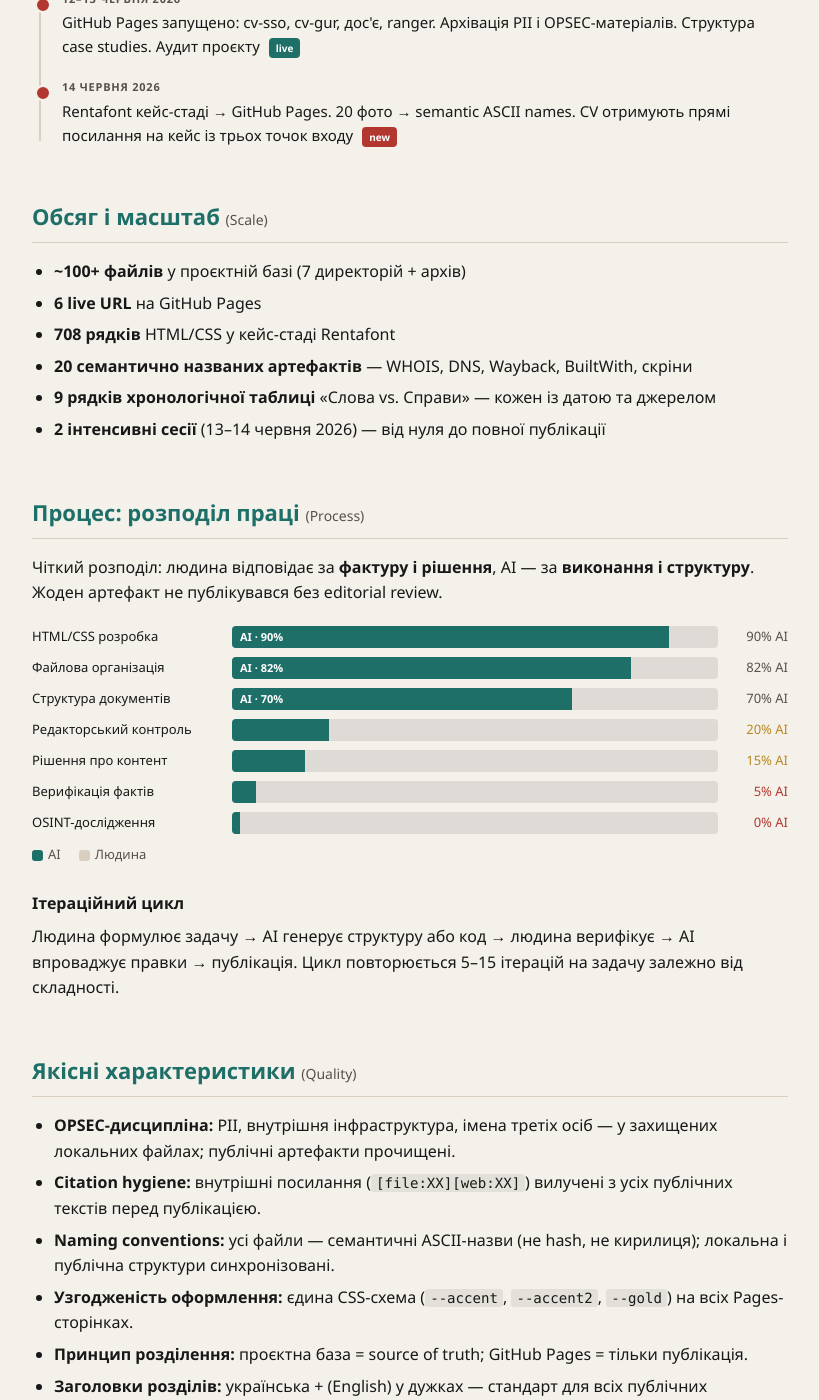
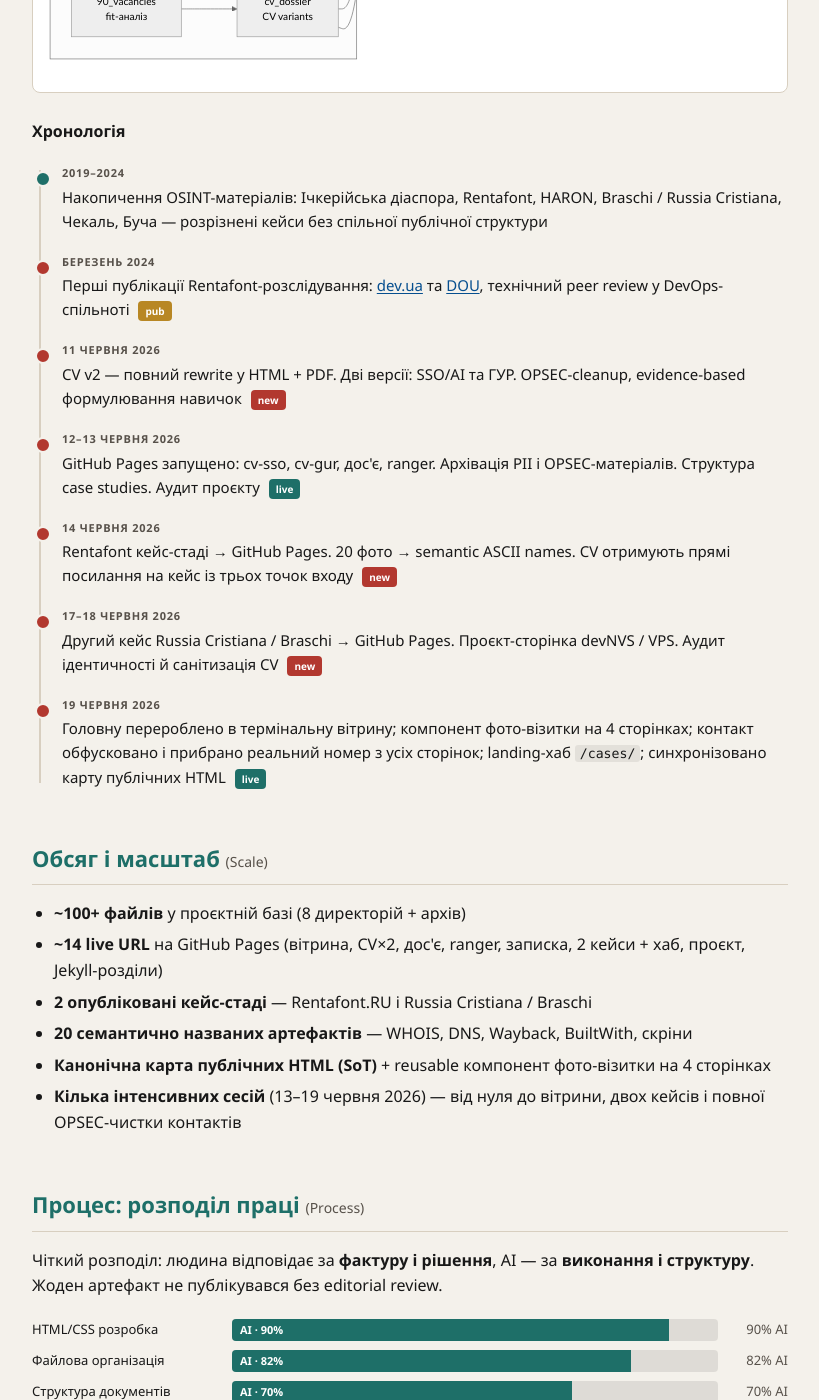
Before and after one commit to NestorVolya/nestorvolya.github.io, a Jekyll site: the page meta.html, which Jekyll copies as it is, in a window 1280 px wide and 1400 px high, scrolled down 2641 px. Shown: the whole window, without its empty margins (230-1049 px from the left). Built offline with Jekyll 4.4.1, drawn with Linux system fonts in a browser that asks for light colours; some of the changed text lies outside the part shown.

Commit message:
meta: refresh portfolio note to current state
Update stats (14 pages, 2 case studies), deliverables, mermaid diagram
(vitrina/dosie/braschi/projects/cases hub), timeline (Jun 17-19),
scale and project-links table (braschi, cases hub, devnvs-vps, Notion).

Co-Authored-By: Claude Opus 4.8 <noreply@anthropic.com>

```diff
--- a/meta.html
+++ b/meta.html
@@ -125,17 +125,19 @@
 
   <div class="stats-grid">
     <div class="stat-box"><span class="stat-num" data-target="7">0</span><div class="stat-label">OSINT-кейсів у роботі</div></div>
-    <div class="stat-box"><span class="stat-num" data-target="1">0</span><div class="stat-label">кейс-стаді опублікований</div></div>
+    <div class="stat-box"><span class="stat-num" data-target="2">0</span><div class="stat-label">кейс-стаді опубліковано</div></div>
     <div class="stat-box"><span class="stat-num" data-target="2">0</span><div class="stat-label">CV-варіанти live</div></div>
-    <div class="stat-box"><span class="stat-num" data-target="6">0</span><div class="stat-label">сторінок Pages</div></div>
+    <div class="stat-box"><span class="stat-num" data-target="14">0</span><div class="stat-label">сторінок Pages</div></div>
     <div class="stat-box"><span class="stat-num" data-target="20">0</span><div class="stat-label">доказових артефактів</div></div>
     <div class="stat-box"><span class="stat-num" data-target="100">0</span><div class="stat-label">файлів у проєкті</div></div>
   </div>
 
   <ul>
+    <li><strong>Вітрина (головна):</strong> термінальна single-page вітрина — фото-візитка, напрями, практичний стек, зовнішні докази; навмисно без внутрішньої навігації.</li>
     <li><strong>CV:</strong> 2 варіанти з різними аудиторіями (SSO/AI/OSINT; розвідка/ГУР) — HTML з live посиланнями на кейси, PDF для відправки.</li>
-    <li><strong>Кейс-стаді Rentafont:</strong> повне OSINT-розслідування — narrative, хронологічна таблиця «Слова vs. Справи», 11 inline evidence + 9 gallery артефактів, парадокс-бокс із ключовим протиріччям.</li>
-    <li><strong>GitHub Pages:</strong> 6 live-сторінок — дві версії CV, дос'є, профіль ranger, кейс-стаді.</li>
+    <li><strong>Кейс-стаді (2):</strong> Rentafont.RU (хронологічна таблиця «Слова vs. Справи», 20 evidence-артефактів) і Russia Cristiana / Braschi (мережа впливу РФ Італія–Москва–Україна), + landing-хаб <code>/cases/</code>.</li>
+    <li><strong>Проєкт-сторінка:</strong> devNVS / VPS — інфраструктура та OSINT-стек.</li>
+    <li><strong>GitHub Pages:</strong> ~14 live-сторінок — вітрина, дві версії CV, дос'є, ranger, ця записка, 2 кейси + хаб, проєкт, Jekyll-розділи.</li>
     <li><strong>Внутрішня документація:</strong> стратегія, OPSEC-правила, аудити, черга кейсів, пошуковий профіль вакансій.</li>
     <li><strong>Фото-база:</strong> 20 семантично названих OSINT-артефактів (WHOIS, DNS, Wayback, BuiltWith, скріни публічних заяв).</li>
   </ul>
@@ -158,15 +160,24 @@ flowchart LR
   end
   subgraph PAGES["GitHub Pages · live"]
     direction TB
+    HOME["index (вітрина)"]
     SSO["cv-sso.html"]
     GUR["cv-gur.html"]
+    DOS["dosie"]
+    HUB["cases/ (хаб)"]
     RENT["cases/rentafont_ru"]
+    BRA["cases/braschi_rc"]
+    VPS["projects/devnvs-vps"]
   end
   OUTPUT --> RENT
+  OUTPUT --> BRA
   CVDOC --> SSO
   CVDOC --> GUR
+  CVDOC --> DOS
+  HUB --> RENT
+  HUB --> BRA
   RENT -.->|"Повний кейс"| SSO
-  RENT -.->|"Повний кейс"| GUR
+  BRA -.->|"Повний кейс"| GUR
     </div>
   </div>
 
@@ -192,17 +203,25 @@ flowchart LR
       <div class="tl-date">14 червня 2026</div>
       <div class="tl-text">Rentafont кейс-стаді → GitHub Pages. 20 фото → semantic ASCII names. CV отримують прямі посилання на кейс із трьох точок входу <span class="tag tag-new">new</span></div>
     </div>
+    <div class="tl-item hi">
+      <div class="tl-date">17–18 червня 2026</div>
+      <div class="tl-text">Другий кейс Russia Cristiana / Braschi → GitHub Pages. Проєкт-сторінка devNVS / VPS. Аудит ідентичності й санітизація CV <span class="tag tag-new">new</span></div>
+    </div>
+    <div class="tl-item hi">
+      <div class="tl-date">19 червня 2026</div>
+      <div class="tl-text">Головну перероблено в термінальну вітрину; компонент фото-візитки на 4 сторінках; контакт обфусковано і прибрано реальний номер з усіх сторінок; landing-хаб <code>/cases/</code>; синхронізовано карту публічних HTML <span class="tag tag-live">live</span></div>
+    </div>
   </div>
 
   <!-- ОБСЯГ -->
   <h2 class="sh">Обсяг і масштаб <small style="font-size:14px;font-weight:400;color:var(--muted)">(Scale)</small></h2>
   <ul>
-    <li><strong>~100+ файлів</strong> у проєктній базі (7 директорій + архів)</li>
-    <li><strong>6 live URL</strong> на GitHub Pages</li>
-    <li><strong>708 рядків</strong> HTML/CSS у кейс-стаді Rentafont</li>
+    <li><strong>~100+ файлів</strong> у проєктній базі (8 директорій + архів)</li>
+    <li><strong>~14 live URL</strong> на GitHub Pages (вітрина, CV×2, дос'є, ranger, записка, 2 кейси + хаб, проєкт, Jekyll-розділи)</li>
+    <li><strong>2 опубліковані кейс-стаді</strong> — Rentafont.RU і Russia Cristiana / Braschi</li>
     <li><strong>20 семантично названих артефактів</strong> — WHOIS, DNS, Wayback, BuiltWith, скріни</li>
-    <li><strong>9 рядків хронологічної таблиці</strong> «Слова vs. Справи» — кожен із датою та джерелом</li>
-    <li><strong>2 інтенсивні сесії</strong> (13–14 червня 2026) — від нуля до повної публікації</li>
+    <li><strong>Канонічна карта публічних HTML (SoT)</strong> + reusable компонент фото-візитки на 4 сторінках</li>
+    <li><strong>Кілька інтенсивних сесій</strong> (13–19 червня 2026) — від нуля до вітрини, двох кейсів і повної OPSEC-чистки контактів</li>
   </ul>
 
   <!-- ПРОЦЕС -->
@@ -338,7 +357,7 @@ flowchart LR
     </thead>
     <tbody>
       <tr>
-        <td>Головна</td>
+        <td>Головна (вітрина)</td>
         <td><a href="https://nestorvolya.github.io/">nestorvolya.github.io</a></td>
         <td><span class="badge b-live">live</span></td>
       </tr>
@@ -363,8 +382,23 @@ flowchart LR
         <td><span class="badge b-live">live</span></td>
       </tr>
       <tr>
+        <td>Кейси — хаб (landing)</td>
+        <td><a href="https://nestorvolya.github.io/cases/">cases/</a></td>
+        <td><span class="badge b-live">live</span></td>
+      </tr>
+      <tr>
         <td>Кейс: Rentafont.RU — OSINT-розслідування</td>
         <td><a href="https://nestorvolya.github.io/cases/rentafont_ru/">cases/rentafont_ru/</a></td>
+        <td><span class="badge b-live">live</span></td>
+      </tr>
+      <tr>
+        <td>Кейс: Russia Cristiana / Braschi</td>
+        <td><a href="https://nestorvolya.github.io/cases/braschi_rc/">cases/braschi_rc/</a></td>
+        <td><span class="badge b-live">live</span></td>
+      </tr>
+      <tr>
+        <td>Проєкт: devNVS / VPS — інфраструктура</td>
+        <td><a href="https://nestorvolya.github.io/projects/devnvs-vps/">projects/devnvs-vps/</a></td>
         <td><span class="badge b-live">live</span></td>
       </tr>
       <tr>
@@ -380,6 +414,11 @@ flowchart LR
       <tr>
         <td>Braschi / Russia Cristiana — Gist-звіт</td>
         <td><a href="https://gist.github.com/NestorVolya/7997de7361e244ab9f1a1f9a3f818e9c">gist.github.com →</a></td>
+        <td><span class="badge b-pub">pub</span></td>
+      </tr>
+      <tr>
+        <td>Braschi — Notion actor profile</td>
+        <td><a href="https://infovarta.notion.site/_-308d7fb5fd9a80198f40ee491df41d18">infovarta.notion.site →</a></td>
         <td><span class="badge b-pub">pub</span></td>
       </tr>
       <tr>
```
